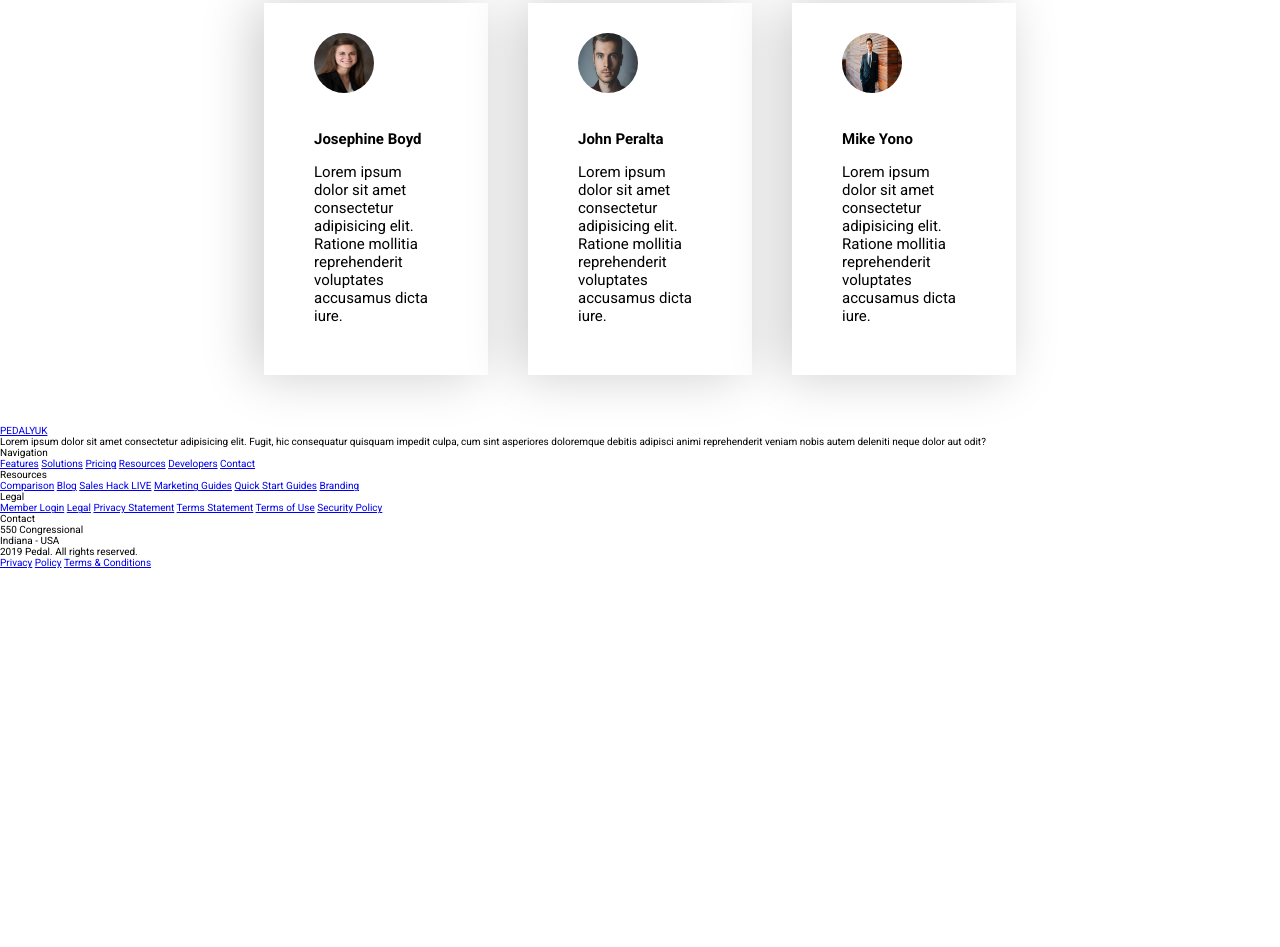
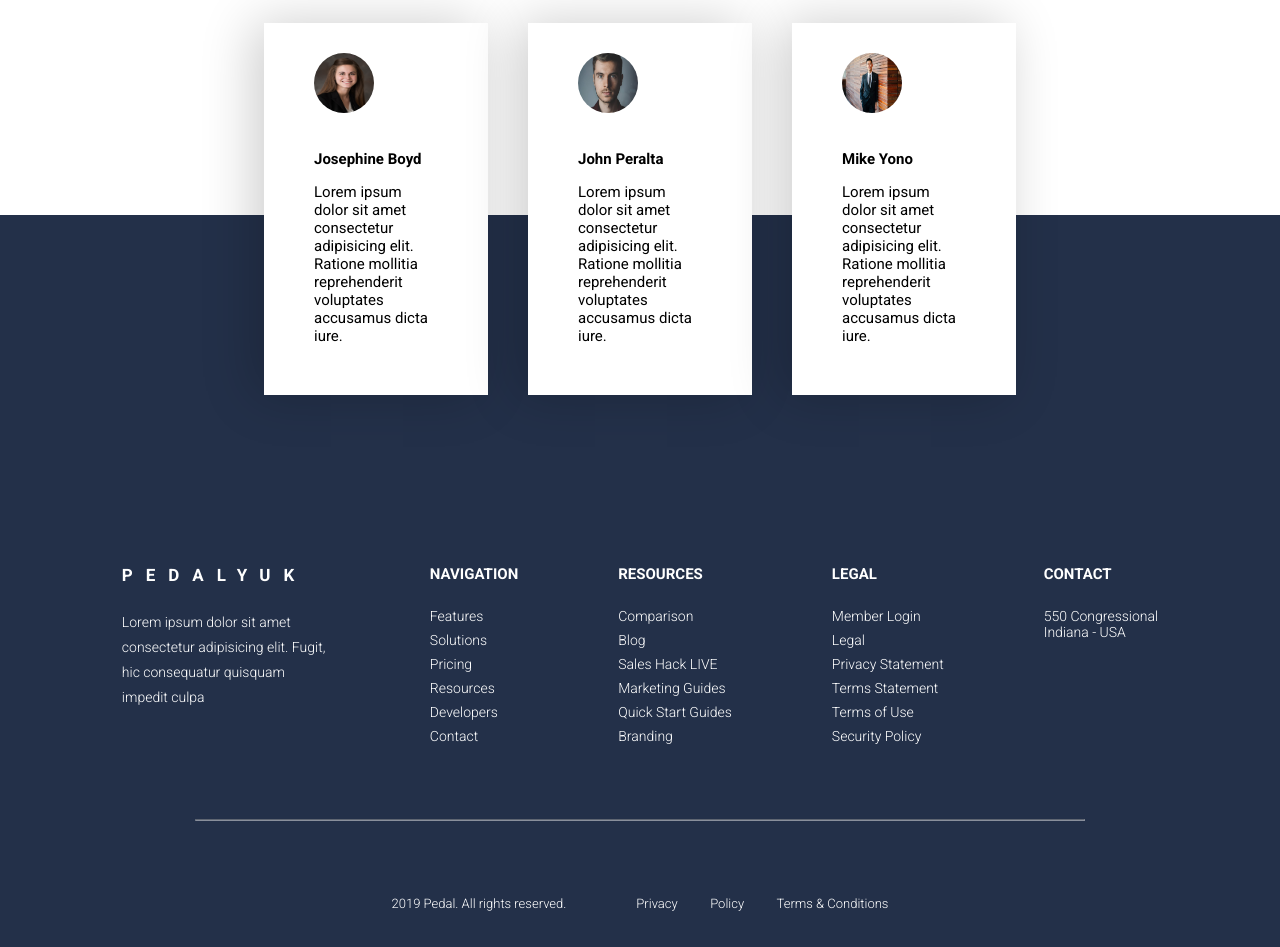
Before and after one commit to fmotoike/CSS, a website: page Pedalyuk/index.html in a window 1280 px wide. Shown: the part 3576-4523 px from the top of the page. Before the commit the page ends 4144 px from the top, so only its background shows below. Drawn offline with Linux system fonts and the light colour scheme.

Commit message:
Styling the footer

```diff
--- a/Pedalyuk/index.html
+++ b/Pedalyuk/index.html
@@ -152,8 +152,8 @@
     <footer class="footer">
         <div class="footer__container">
             <div class="footer__logo">
-                <a href="#" class="logo--link">PEDALYUK</a>
-                <p class="footer__text">Lorem ipsum dolor sit amet consectetur adipisicing elit. Fugit, hic consequatur quisquam impedit culpa, cum sint asperiores doloremque debitis adipisci animi reprehenderit veniam nobis autem deleniti neque dolor aut odit?</p>
+                <a href="#" class="footer__logo--link">PEDALYUK</a>
+                <p class="footer__text footer__text--logo">Lorem ipsum dolor sit amet consectetur adipisicing elit. Fugit, hic consequatur quisquam impedit culpa</p>
             </div>
             <div class="footer__nav">
                 <p class="footer__heading">Navigation</p>
@@ -188,14 +188,15 @@
                 <p class="footer__text">Indiana - USA</p>
             </div>
         </div>
+        <hr class="footer__separator">
         <div class="footer__misc">
             <div class="footer__reserved">
                 2019 Pedal. All rights reserved.
             </div>
             <div class="footer__sub-links">
-                <a href="#" class="footer__link--small">Privacy</a>
-                <a href="#" class="footer__link--small">Policy</a>
-                <a href="#" class="footer__link--small">Terms & Conditions</a>
+                <a href="#" class="footer__link footer__link--small">Privacy</a>
+                <a href="#" class="footer__link footer__link--small">Policy</a>
+                <a href="#" class="footer__link footer__link--small">Terms & Conditions</a>
             </div>
         </div>
     </footer>
--- a/Pedalyuk/sass/_base.scss
+++ b/Pedalyuk/sass/_base.scss
@@ -3,6 +3,7 @@ $color-primary: #FF69A0;
 $color-primary-light: #FF9CC2;
 $color-grey-light: #EDEDED;
 $color-grey-dark: #4A4A4A;
+$color-blue: #233049;
 
 *,
 *::before,
--- a/Pedalyuk/sass/_footer.scss
+++ b/Pedalyuk/sass/_footer.scss
@@ -0,0 +1,91 @@
+.footer {
+    color: #fff;
+    background-color: $color-blue;
+    margin-top: 7rem;
+    padding: 35rem 12rem 5rem 12rem;
+
+    &__container {
+        display: flex;
+        justify-content: center;
+
+        &>*:not(:last-child) {
+            margin-right: 10rem;
+        }
+    }
+
+    &__text {
+        font-size: 1.4rem;
+        font-weight: 300;
+
+        &--logo {
+            margin-top: 2.5rem;
+            line-height: 2.5rem;
+        }
+    }
+
+    &__link {
+        display: block;
+        font-size: 1.4rem;
+        font-weight: 300;
+        color: #fff;
+        text-decoration: none;
+
+        &:hover,
+        &:active {
+            color: $color-primary;
+        }
+
+        &--small {
+            font-size: 1.3rem;
+            display: inline-block;
+
+            &:not(:last-child) {
+                margin-right: 3rem;
+            }
+        }
+
+        &:not(:last-child){
+            margin-bottom: .8rem;
+        }
+    }
+
+    &__heading {
+        font-size: 1.5rem;
+        margin-bottom: 2.5rem;
+        font-weight: 700;
+        text-transform: uppercase;
+    }
+
+    &__logo {
+        max-width: 20%;
+
+        &--link:link,
+        &--link:visited {
+            color: #fff;
+            text-decoration: none;
+            font-size: 1.7rem;
+            letter-spacing: 1.3rem;
+            font-weight: 700;
+        }
+    }
+
+    &__separator {
+        margin: 7.5rem;
+        opacity: .5;
+        height: .5px;
+    }
+
+    &__misc {
+        display: flex;
+        justify-content: center;
+
+        &>*:not(:last-child) {
+            margin-right: 7rem;
+        }
+    }
+
+    &__reserved {
+        font-size: 1.3rem;
+        font-weight: 300;
+    }
+}
--- a/Pedalyuk/sass/_story.scss
+++ b/Pedalyuk/sass/_story.scss
@@ -1,8 +1,9 @@
 .story {
     display: flex;
     justify-content: center;
-    margin-top: 7rem;
+    margin-top: -21rem;
     padding: 5rem 8rem;
+    transform: translateY(30rem);
 
     &__card {
         width: 20%;
```
Also changed, not shown: Pedalyuk/css/style.css.
